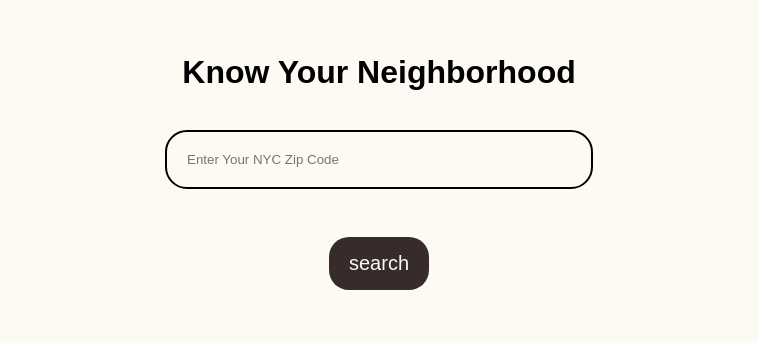
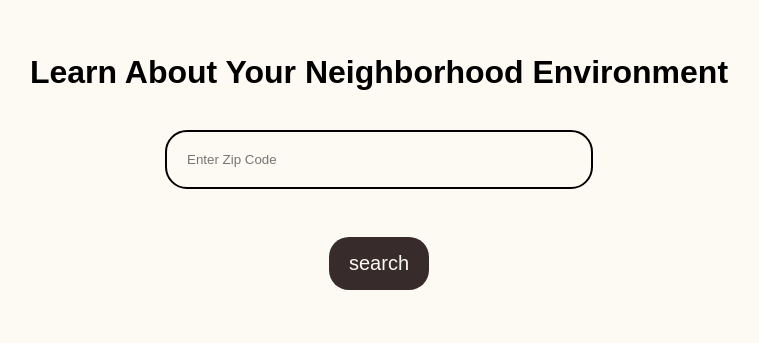
Before and after one commit to marjyang/Green-Roofs-Data-Viz, a website: page index.html in a window 1280 px wide. Shown: the part 222-565 px from the top of the page, without its empty margins (269-1028 px from the left). Drawn offline with nearby package versions, Linux system fonts and the light colour scheme; a web font is replaced by a local one.

Commit message:
edited text

```diff
--- a/index.html
+++ b/index.html
@@ -22,9 +22,9 @@
 
 <body>
     <div class="search-wrapper">
-        <h1>Know Your Neighborhood</h1>
+        <h1>Learn About Your Neighborhood Environment</h1>
         <div id="search-container">
-            <input type="text" id="zip-code-input" placeholder="Enter Your NYC Zip Code">
+            <input type="text" id="zip-code-input" placeholder="Enter Zip Code">
             <button id="search-button">search</button>
         </div>
     </div>
--- a/script.js
+++ b/script.js
@@ -46,7 +46,7 @@ function displayResults(data) {
         htmlContent += '</ul>';
         resultContainer.innerHTML = htmlContent;
     } else{
-        resultContainer.innerHTML = `<i>No results found</i>`;
+        resultContainer.innerHTML = `<i>No results found. We're currently working on adding more zip codes into our database. Thank you for your patience!</i>`;
 
     }
 }
```
